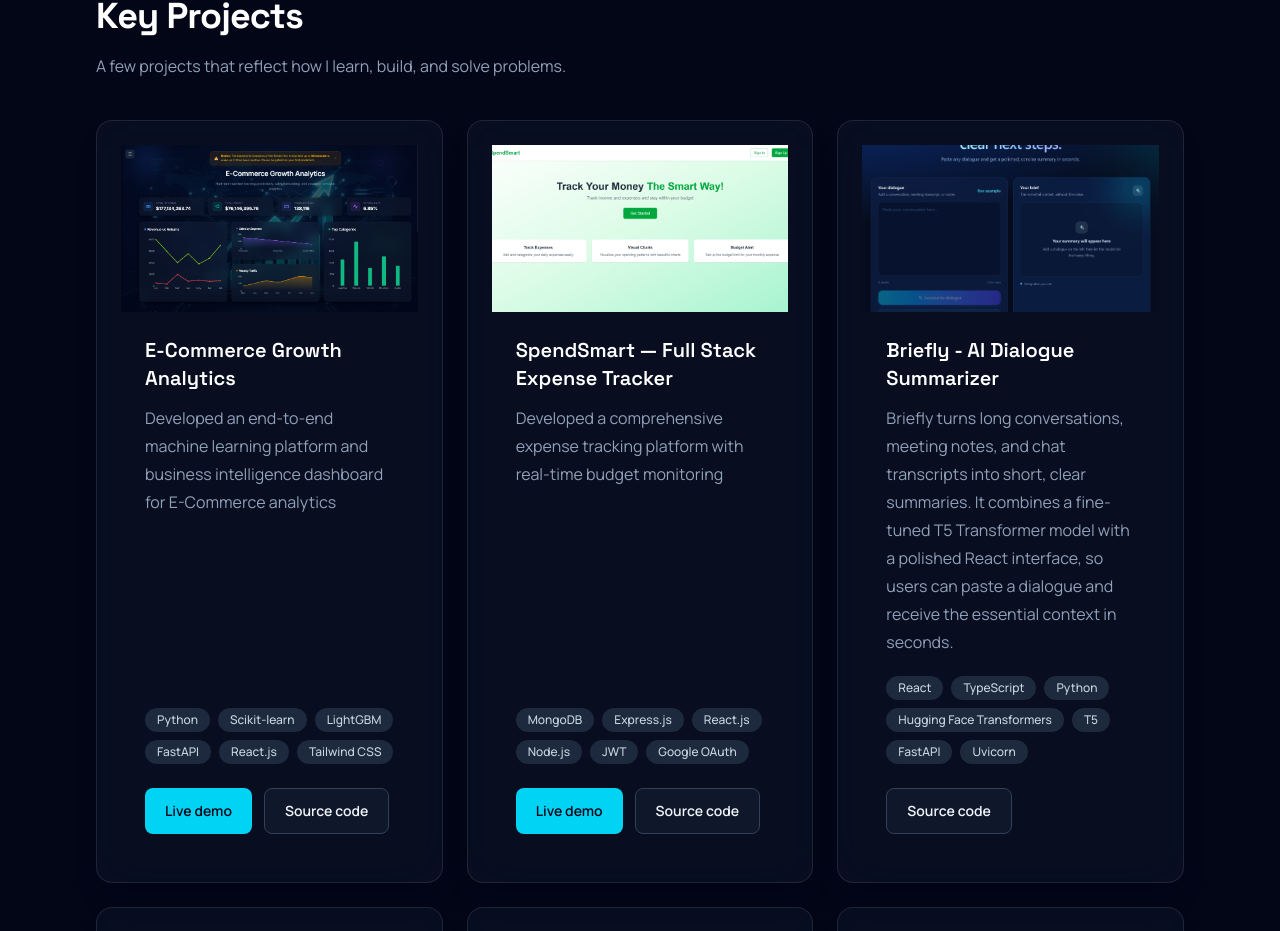
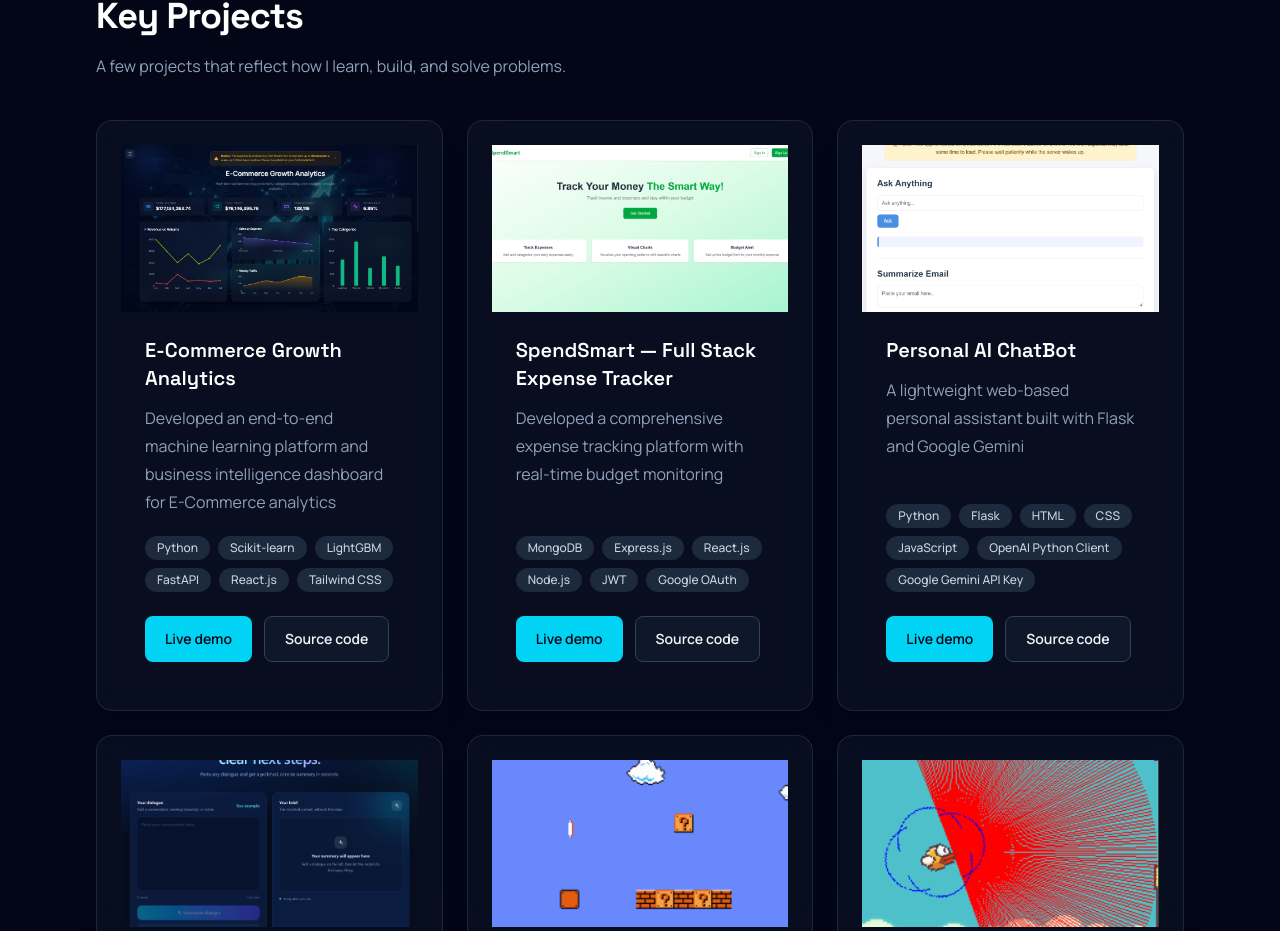
Before and after one commit to ankurgangwar4575-tech/Portfolio, a React (Vite) app in the folder MyPortfolio/: page / in a window 1280 px wide. Shown: the part 1869-2800 px from the top of the page. Built offline with nearby package versions, Linux system fonts and the light colour scheme.

Commit message:
Add Personal AI ChatBot project to portfolio data with description and image

```diff
--- a/MyPortfolio/src/data/portfolio.ts
+++ b/MyPortfolio/src/data/portfolio.ts
@@ -43,6 +43,14 @@ export const portfolio: PortfolioData = {
       image: '/images/projects/spendsmart.png',
       liveUrl: 'https://spendsmart-inky-theta.vercel.app/',
       repoUrl: "https://github.com/ankurgangwar4575-tech/Expense-Tracker"
+    },
+      {
+      title: 'Personal AI ChatBot',
+      description: 'A lightweight web-based personal assistant built with Flask and Google Gemini',
+      technologies: ["Python", "Flask", "HTML", "CSS", "JavaScript","OpenAI Python Client","Google Gemini API Key"],
+      image: '/images/projects/chatbot.png',
+      liveUrl: 'https://personal-ai-chatbot-1-6nq6.onrender.com',
+      repoUrl: "https://github.com/ankurgangwar4575-tech/Personal-AI-ChatBot"
     },
       {
       title: 'Briefly - AI Dialogue Summarizer',
```
Also changed, not shown: MyPortfolio/public/images/projects/chatbot.png (added).
